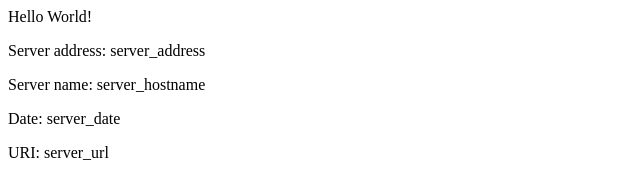
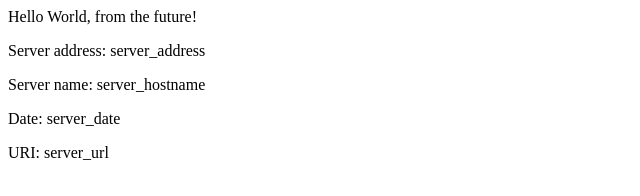
Before and after one commit to prajakta-gokhale/eks-example, a plain HTML site: page src/index.html in a window 1280 px wide. Shown: the whole page, without its empty margins (0-640 px from the left). Drawn offline with Linux system fonts and the light colour scheme.

Commit message:
Update home page text
Signed-off-by: Prajakta Gokhale <prajaktg@amazon.com>

```diff
--- a/src/index.html
+++ b/src/index.html
@@ -1,8 +1,8 @@
 <head>
-<title>Hello World, from the future!</title>
+<title>Hello World</title>
 </head>
 <div class="info">
-<h>Hello World!</h>
+<h>Hello World, from the future!</h>
 <p><span>Server&nbsp;address:</span> <span>server_address</span></p>
 <p><span>Server&nbsp;name:</span> <span>server_hostname</span></p>
 <p class="smaller"><span>Date:</span> <span>server_date</span></p>
```
